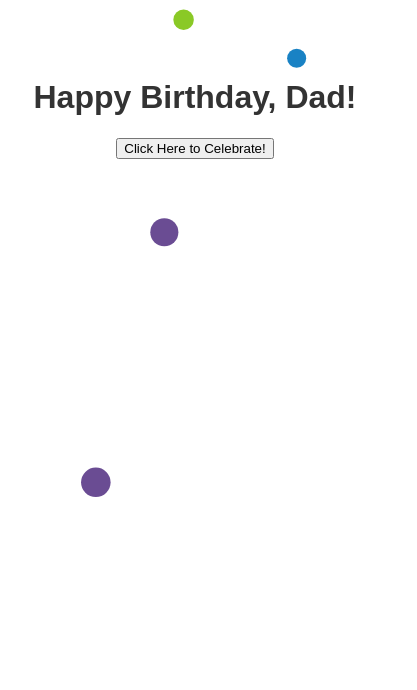
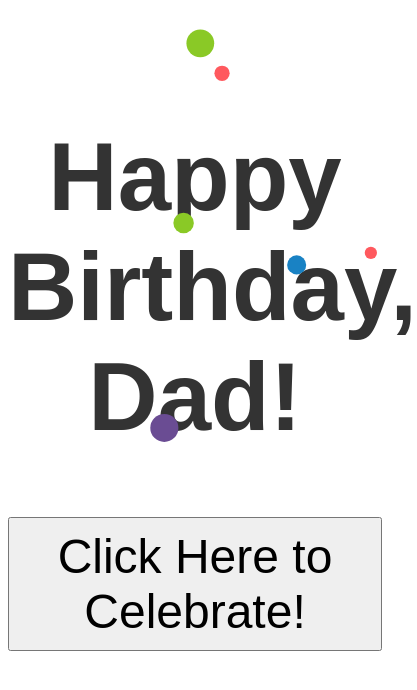
Before and after one commit to nathanfleet/Happy-Birthday, a plain HTML site: page index.html in a window 390 px wide. Both pictures are taken after a click on the button "Click Here to Celebrate!". Shown: the whole page, 417 px wide, since content can reach past the window. Drawn offline with Linux system fonts and the light colour scheme.

Commit message:
Final Update

```diff
--- a/confetti.js
+++ b/confetti.js
@@ -19,7 +19,7 @@ document.addEventListener('DOMContentLoaded', function () {
         this.y = Math.random() * -canvas.height;
         this.color = colors[Math.floor(Math.random() * colors.length)];
         this.size = Math.random() * (15 - 5) + 5;
-        this.speed = Math.random() * (5 - 1) + 1;
+        this.speed = Math.random() * (8 - 2) + 2;
         this.angle = Math.random() * 360;
         this.spin = Math.random() < 0.5 ? -1 : 1;
     }
@@ -53,6 +53,9 @@ document.addEventListener('DOMContentLoaded', function () {
     }
 
     document.getElementById('celebrateButton').addEventListener('click', function () {
+        var audio = document.getElementById('birthdaySong');
+        audio.play();
+
         setInterval(generateConfetti, 200);
     });
 
--- a/index.html
+++ b/index.html
@@ -10,6 +10,7 @@
         <button id="celebrateButton">Click Here to Celebrate!</button>
         <canvas id="confettiCanvas"></canvas>
         <script src="confetti.js"></script>
+        <audio id="birthdaySong" src="NFL.mp3" preload="auto"></audio>
     </div>
 </body>
 </html>
--- a/style.css
+++ b/style.css
@@ -6,6 +6,13 @@ body {
 #birthday-message {
     font-family: 'Arial', sans-serif;
     color: #333;
+    font-size: 2em;
+}
+
+#celebrateButton {
+    font-size: 1em;
+    padding: 10px 20px;
+    cursor: pointer;
 }
 
 #confettiCanvas {
@@ -17,3 +24,13 @@ body {
     pointer-events: none;
     z-index: 9999;
 }
+
+@media (max-width: 600px) {
+    #birthday-message h1 {
+        font-size: 3em;
+    }
+
+    #celebrateButton {
+        font-size: 1.5em;
+    }
+}
```
Also changed, not shown: 1 other file.
